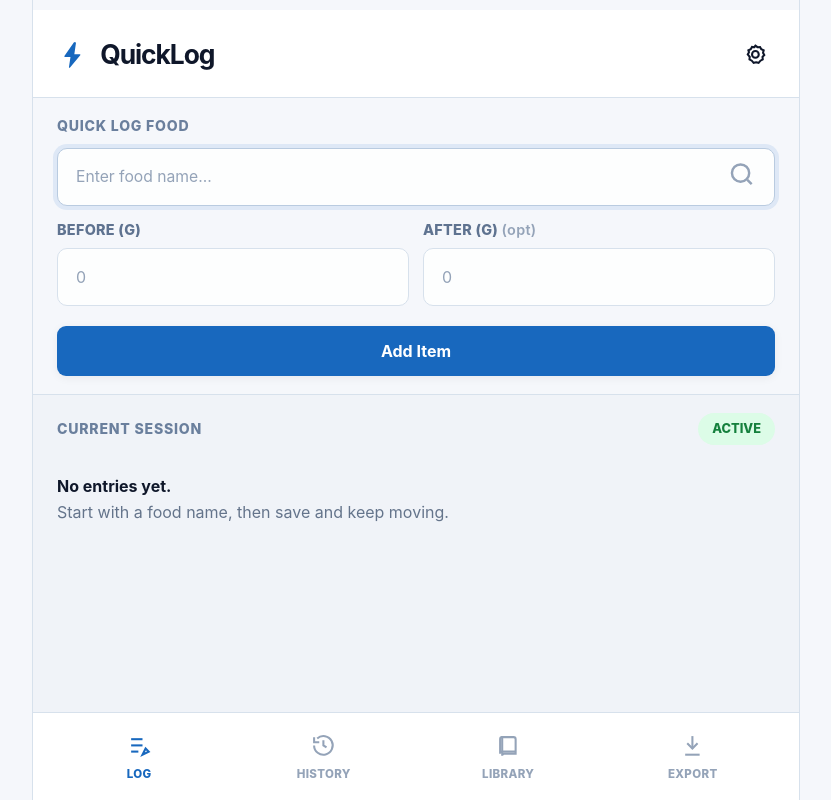
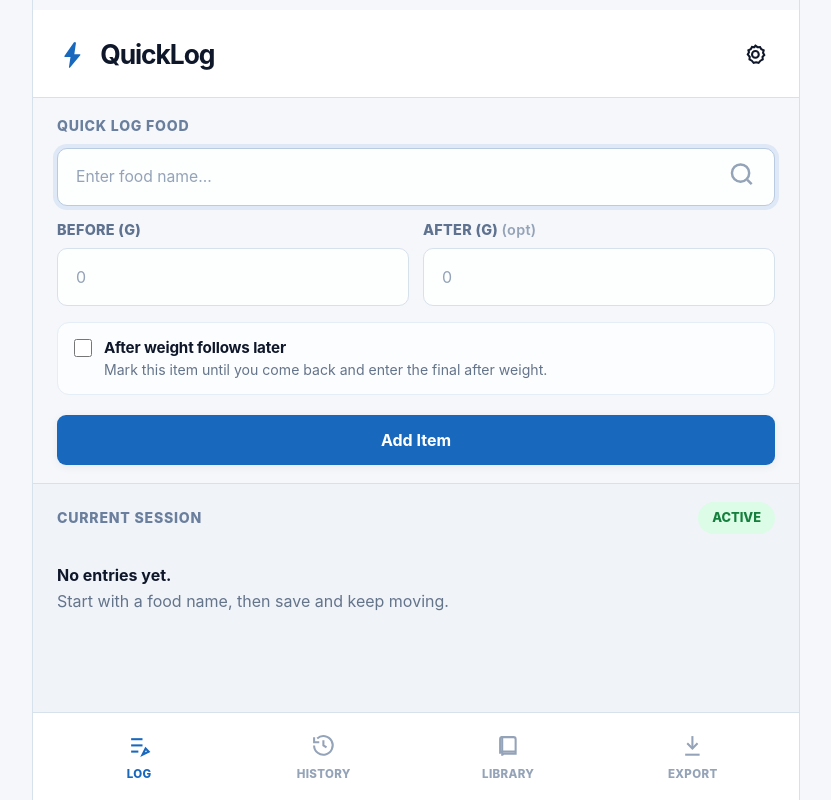
Before and after one commit to blaxcky/FoodSnap, a React (Vite) app: page / in a window 1280 px wide. Shown: the top 800 px of the page, without its empty margins (224-1055 px from the left). Built offline with nearby package versions, Linux system fonts and the light colour scheme.

Commit message:
Modernisiere native Settingsansicht

```diff
--- a/src/App.tsx
+++ b/src/App.tsx
@@ -121,6 +121,7 @@ export default function App() {
                 unit: payload.unit,
                 beforeWeight: payload.beforeWeight,
                 afterWeight: payload.afterWeight,
+                needsAfterWeight: payload.needsAfterWeight,
                 note: payload.note,
                 updatedAt: timestamp
               }
@@ -137,6 +138,7 @@ export default function App() {
         unit: payload.unit,
         beforeWeight: payload.beforeWeight,
         afterWeight: payload.afterWeight,
+        needsAfterWeight: payload.needsAfterWeight,
         note: payload.note,
         createdAt: timestamp,
         updatedAt: timestamp
--- a/src/components/EditEntryModal.tsx
+++ b/src/components/EditEntryModal.tsx
@@ -14,6 +14,7 @@ interface EditorState {
   foodName: string;
   beforeWeight: string;
   afterWeight: string;
+  needsAfterWeight: boolean;
 }
 
 function mapEntryToState(entry: SessionEntry): EditorState {
@@ -22,8 +23,9 @@ function mapEntryToState(entry: SessionEntry): EditorState {
     beforeWeight:
       entry.mode === 'difference'
         ? String(entry.beforeWeight ?? '')
-        : String(entry.amount),
-    afterWeight: entry.mode === 'difference' ? String(entry.afterWeight ?? '') : ''
+        : String(entry.beforeWeight ?? entry.amount),
+    afterWeight: entry.mode === 'difference' ? String(entry.afterWeight ?? '') : '',
+    needsAfterWeight: Boolean(entry.needsAfterWeight)
   };
 }
 
@@ -56,7 +58,7 @@ export function EditEntryModal({
     setSuggestionsOpen(false);
     setHighlightedIndex(0);
     window.requestAnimationFrame(() => {
-      if (entry.mode === 'difference') {
+      if (entry.mode === 'difference' || (entry.needsAfterWeight && entry.afterWeight == null)) {
         afterInputRef.current?.focus();
         afterInputRef.current?.select();
         return;
@@ -85,8 +87,10 @@ export function EditEntryModal({
       onSave({
         foodName,
         mode: 'direct',
-        amount: beforeWeight,
+        amount: form.needsAfterWeight ? 0 : beforeWeight,
         unit: 'g',
+        beforeWeight: form.needsAfterWeight ? beforeWeight : undefined,
+        needsAfterWeight: form.needsAfterWeight,
         note: entry.note
       });
       return;
@@ -117,6 +121,7 @@ export function EditEntryModal({
       unit: 'g',
       beforeWeight,
       afterWeight,
+      needsAfterWeight: form.needsAfterWeight,
       note: entry.note
     });
   }
@@ -172,7 +177,10 @@ export function EditEntryModal({
                       if (next) {
                         foodInputRef.current?.focus();
                         foodInputRef.current?.select();
-                      } else if (entry.mode === 'difference') {
+                      } else if (
+                        entry.mode === 'difference' ||
+                        (entry.needsAfterWeight && entry.afterWeight == null)
+                      ) {
                         afterInputRef.current?.focus();
                       } else {
                         beforeInputRef.current?.focus();
@@ -343,6 +351,27 @@ export function EditEntryModal({
           </label>
         </div>
 
+        <label className="pending-after-toggle pending-after-toggle-modal">
+          <input
+            className="pending-after-checkbox"
+            type="checkbox"
+            checked={form.needsAfterWeight}
+            onChange={(event) => {
+              setForm((current) => ({
+                ...current,
+                needsAfterWeight: event.target.checked
+              }));
+              setError('');
+            }}
+          />
+          <span className="pending-after-copy">
+            <strong>After weight still required</strong>
+            <span>
+              Keep this enabled if the item should stay marked until an after weight is added.
+            </span>
+          </span>
+        </label>
+
         {entry.note ? <p className="helper-copy">Note stays unchanged: {entry.note}</p> : null}
 
         <div className="modal-actions">
--- a/src/components/EntryComposer.tsx
+++ b/src/components/EntryComposer.tsx
@@ -12,12 +12,14 @@ interface ComposerState {
   foodName: string;
   beforeWeight: string;
   afterWeight: string;
+  needsAfterWeight: boolean;
 }
 
 const emptyState: ComposerState = {
   foodName: '',
   beforeWeight: '',
-  afterWeight: ''
+  afterWeight: '',
+  needsAfterWeight: false
 };
 
 export function EntryComposer({
@@ -79,8 +81,10 @@ export function EntryComposer({
       onSave({
         foodName,
         mode: 'direct',
-        amount: beforeWeight,
+        amount: form.needsAfterWeight ? 0 : beforeWeight,
         unit: 'g',
+        beforeWeight: form.needsAfterWeight ? beforeWeight : undefined,
+        needsAfterWeight: form.needsAfterWeight,
         note: ''
       });
       resetForm();
@@ -112,6 +116,7 @@ export function EntryComposer({
       unit: 'g',
       beforeWeight,
       afterWeight,
+      needsAfterWeight: form.needsAfterWeight,
       note: ''
     });
     resetForm();
@@ -286,6 +291,25 @@ export function EntryComposer({
         </label>
       </div>
 
+      <label className="pending-after-toggle">
+        <input
+          className="pending-after-checkbox"
+          type="checkbox"
+          checked={form.needsAfterWeight}
+          onChange={(event) => {
+            setForm((current) => ({
+              ...current,
+              needsAfterWeight: event.target.checked
+            }));
+            setError('');
+          }}
+        />
+        <span className="pending-after-copy">
+          <strong>After weight follows later</strong>
+          <span>Mark this item until you come back and enter the final after weight.</span>
+        </span>
+      </label>
+
       <button className="primary-button screenshot-button" type="button" onClick={submitForm}>
         Add Item
       </button>
--- a/src/components/SessionList.tsx
+++ b/src/components/SessionList.tsx
@@ -1,6 +1,6 @@
 import { PencilIcon, TrashIcon } from './Icons';
 import type { SessionEntry } from '../lib/types';
-import { formatEntryMeta, formatNumber } from '../lib/utils';
+import { formatEntryMeta, formatNumber, isAfterWeightPending } from '../lib/utils';
 
 interface SessionListProps {
   entries: SessionEntry[];
@@ -31,19 +31,23 @@ export function SessionList({
         </div>
       ) : (
         <div className="entry-list">
-          {entries.map((entry) => (
+          {entries.map((entry) => {
+            const pendingAfterWeight = isAfterWeightPending(entry);
+
+            return (
               <article
                 key={entry.id}
-              className={`entry-card${editingEntryId === entry.id ? ' editing' : ''}`}
+                className={`entry-card${editingEntryId === entry.id ? ' editing' : ''}${pendingAfterWeight ? ' pending-after' : ''}`}
               >
                 <div className="entry-row">
                   <div className="entry-main">
                     <h3>{entry.foodName}</h3>
                     <p>
-                    {entry.unit === 'g'
+                      {pendingAfterWeight
+                        ? formatEntryMeta(entry)
+                        : `${entry.unit === 'g'
                             ? `${formatNumber(entry.amount)}g`
-                      : `${formatNumber(entry.amount)} pcs`}
-                    {entry.mode === 'difference' ? ` • ${formatEntryMeta(entry)}` : ''}
+                            : `${formatNumber(entry.amount)} pcs`}${entry.mode === 'difference' ? ` • ${formatEntryMeta(entry)}` : ''}`}
                     </p>
                   </div>
 
@@ -67,9 +71,16 @@ export function SessionList({
                   </div>
                 </div>
 
+                {pendingAfterWeight ? (
+                  <p className="entry-note entry-note-pending">
+                    After weight still missing. Edit the item to complete it.
+                  </p>
+                ) : null}
+
                 {entry.note ? <p className="entry-note">{entry.note}</p> : null}
               </article>
-          ))}
+            );
+          })}
         </div>
       )}
     </section>
--- a/src/lib/export.ts
+++ b/src/lib/export.ts
@@ -6,6 +6,13 @@ function appendNote(base: string, note: string) {
 }
 
 function formatSimpleEntry(entry: SessionEntry) {
+  if (entry.needsAfterWeight && entry.afterWeight == null) {
+    return appendNote(
+      `${entry.foodName} before ${formatNumber(entry.beforeWeight ?? entry.amount)}g (after pending)`,
+      entry.note
+    );
+  }
+
   if (entry.unit === 'g') {
     return appendNote(`${formatNumber(entry.amount)}g ${entry.foodName}`, entry.note);
   }
@@ -14,6 +21,13 @@ function formatSimpleEntry(entry: SessionEntry) {
 }
 
 function formatRawEntry(entry: SessionEntry) {
+  if (entry.needsAfterWeight && entry.afterWeight == null) {
+    return appendNote(
+      `${entry.foodName} before ${formatNumber(entry.beforeWeight ?? entry.amount)}g -> after pending`,
+      entry.note
+    );
+  }
+
   if (entry.mode === 'difference') {
     return appendNote(
       `${entry.foodName} ${formatNumber(entry.beforeWeight ?? 0)}g -> ${formatNumber(entry.afterWeight ?? 0)}g = ${formatNumber(entry.amount)}g`,
--- a/src/lib/types.ts
+++ b/src/lib/types.ts
@@ -24,6 +24,7 @@ export interface SessionEntry {
   unit: EntryUnit;
   beforeWeight?: number;
   afterWeight?: number;
+  needsAfterWeight?: boolean;
   note: string;
   createdAt: string;
   updatedAt: string;
@@ -36,6 +37,7 @@ export interface EntryPayload {
   unit: EntryUnit;
   beforeWeight?: number;
   afterWeight?: number;
+  needsAfterWeight?: boolean;
   note: string;
 }
 
--- a/src/lib/utils.ts
+++ b/src/lib/utils.ts
@@ -29,11 +29,20 @@ export function formatAmount(value: number, unit: EntryUnit) {
 }
 
 export function formatEntryMeta(entry: SessionEntry) {
+  if (entry.needsAfterWeight && entry.afterWeight == null) {
+    const before = entry.beforeWeight ?? entry.amount;
+    return `Before ${formatNumber(before)}g • after pending`;
+  }
+
   if (entry.mode === 'difference') {
     return `${formatNumber(entry.beforeWeight ?? 0)}g -> ${formatNumber(entry.afterWeight ?? 0)}g`;
   }
 
   return entry.unit === 'g' ? 'Direct grams' : 'Direct pieces';
+}
+
+export function isAfterWeightPending(entry: SessionEntry) {
+  return Boolean(entry.needsAfterWeight && entry.afterWeight == null);
 }
 
 export function isValidPositiveNumber(value: string) {
--- a/src/styles/app.css
+++ b/src/styles/app.css
@@ -307,6 +307,44 @@ button {
 
 .screenshot-fields {
   margin-bottom: 16px;
+}
+
+.pending-after-toggle {
+  display: flex;
+  align-items: flex-start;
+  gap: 12px;
+  margin-bottom: 16px;
+  padding: 14px 16px;
+  border: 1px solid #e5edf6;
+  border-radius: 12px;
+  background: rgba(255, 255, 255, 0.72);
+}
+
+.pending-after-toggle-modal {
+  margin-bottom: 0;
+}
+
+.pending-after-checkbox {
+  width: 18px;
+  height: 18px;
+  margin: 2px 0 0;
+  accent-color: var(--accent);
+  flex: 0 0 auto;
+}
+
+.pending-after-copy {
+  display: grid;
+  gap: 2px;
+}
+
+.pending-after-copy strong {
+  font-size: 0.95rem;
+  letter-spacing: -0.01em;
+}
+
+.pending-after-copy span {
+  color: var(--muted);
+  font-size: 0.88rem;
 }
 
 .status-copy,
@@ -700,6 +738,12 @@ button {
   border-color: #b6cae4;
 }
 
+.entry-card.pending-after {
+  border-color: #f3c6ce;
+  background: linear-gradient(180deg, #fff8f8, #fff2f4);
+  box-shadow: 0 8px 20px rgba(190, 18, 60, 0.08);
+}
+
 .entry-row,
 .food-row {
   display: flex;
@@ -729,6 +773,11 @@ button {
 
 .entry-note {
   margin-top: 4px;
+}
+
+.entry-note-pending {
+  color: #b4233f;
+  font-weight: 600;
 }
 
 .entry-actions {
```
Lines whose indentation alone changed are shown as unchanged.
